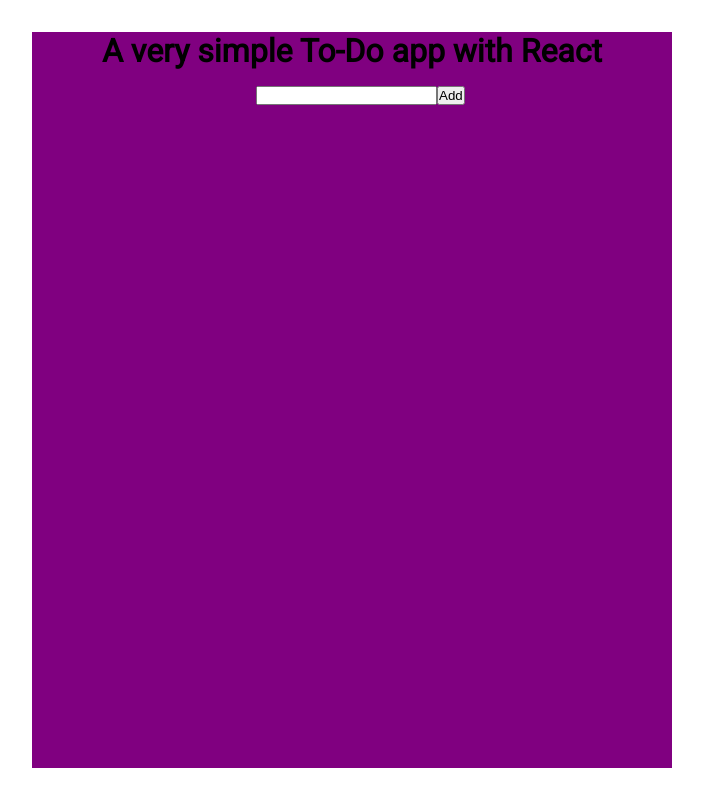
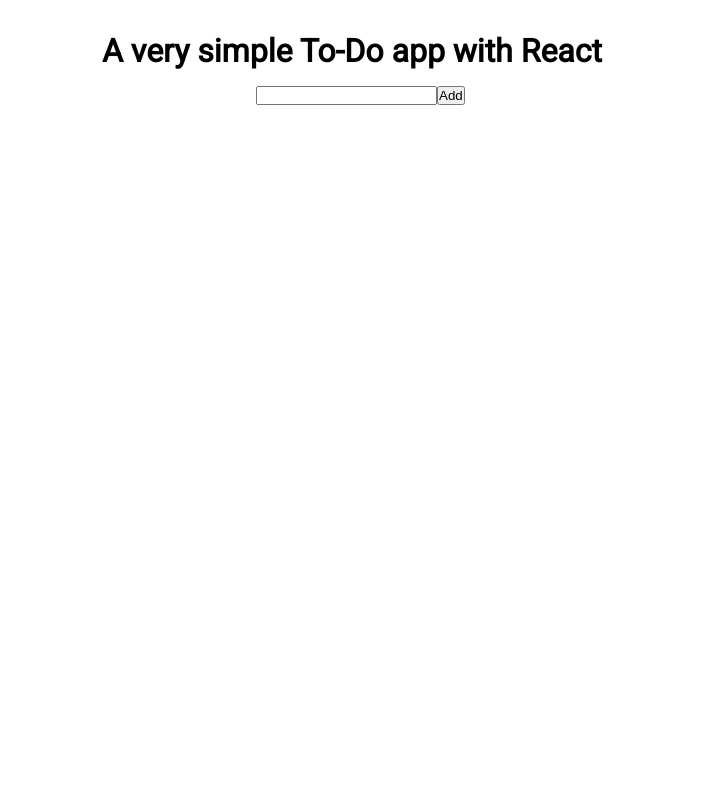
Before and after one commit to darioskpavoni/to-do-react, a React (Vite) app: page / in a window 1280 px wide. Shown: the whole page, without its empty margins (288-991 px from the left). Built offline with nearby package versions, Linux system fonts and the light colour scheme.

Commit message:
Reset color lol

```diff
--- a/src/App.css
+++ b/src/App.css
@@ -6,8 +6,6 @@
   flex-direction: column;
   justify-content: flex-start;
   align-items: center;
-
-  background-color: purple;
 }
 
 .actions {
```
